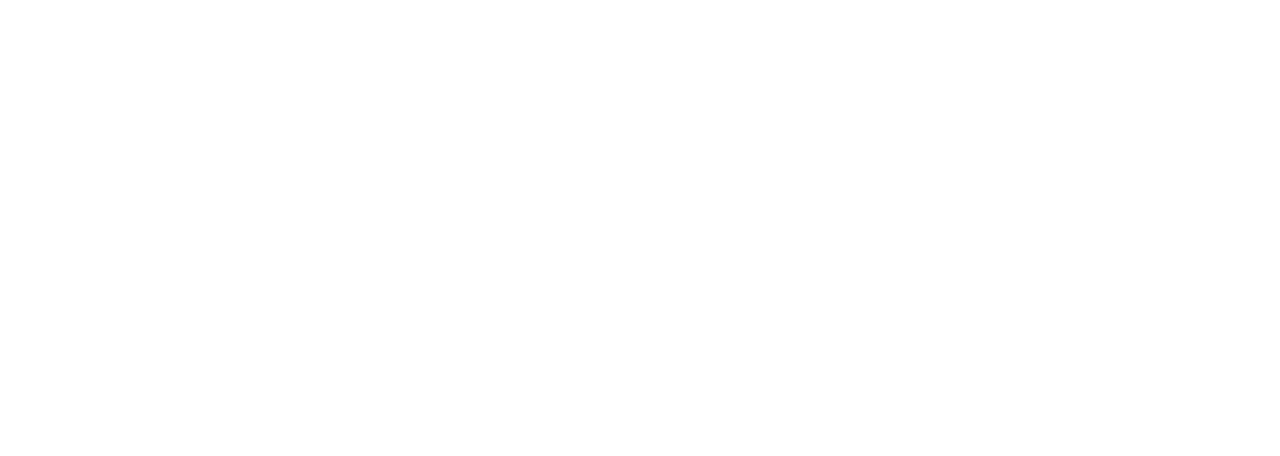
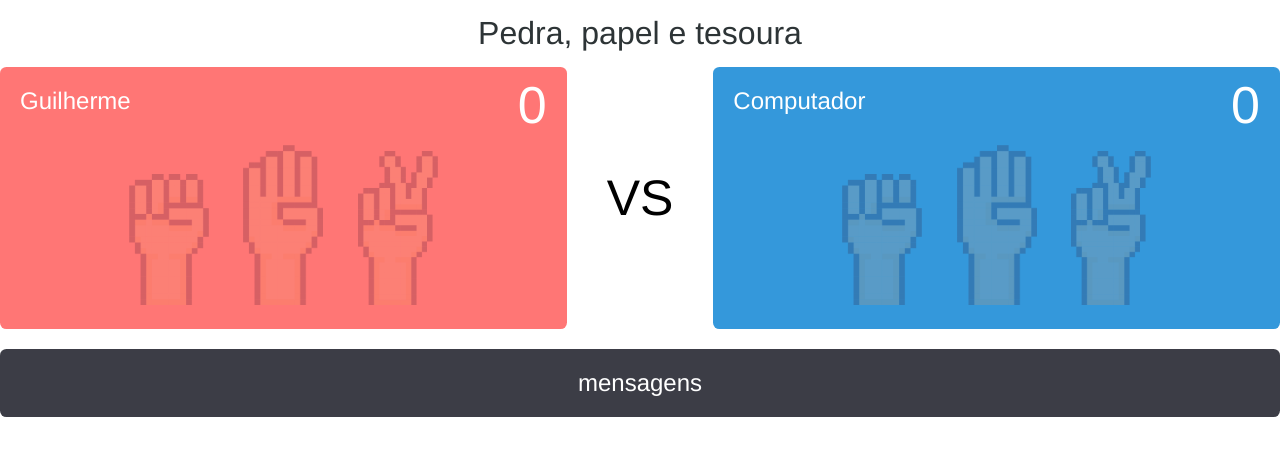
Before and after one commit to ooguuiholiv/jokenpo, a plain HTML site: page index.html in a window 1280 px wide. Drawn offline with Linux system fonts and the light colour scheme.

Commit message:
:tada: => feat: Create front-end game - Jokenpo game

```diff
--- a/index.html
+++ b/index.html
@@ -4,6 +4,53 @@
     <meta charset="UTF-8" />
     <meta name="viewport" content="width=device-width, initial-scale=1.0" />
     <title>Jokenpo</title>
+    <link rel="stylesheet" href="styles.css" />
   </head>
-  <body></body>
+  <body>
+    <div id="principal">
+      <div id="titulo"><h1>Pedra, papel e tesoura</h1></div>
+      <div id="placar">
+        <div id="player">
+          <h2 id="jogador-nome">Guilherme</h2>
+          <span id="jogador-pontos">0</span>
+          <ul id="jogador-escolha">
+            <li>
+              <a id="jogador-escolha-1"><img src="./img/pedra.png" alt="" /></a>
+            </li>
+            <li>
+              <a id="jogador-escolha-2"><img src="./img/papel.png" alt="" /></a>
+            </li>
+            <li>
+              <a id="jogador-escolha-3"
+                ><img src="./img/tesoura.png" alt=""
+              /></a>
+            </li>
+          </ul>
+        </div>
+        <div id="versus">VS</div>
+        <div id="computador">
+          <h2 id="computador-nome">Computador</h2>
+          <span id="computador-pontos">0</span>
+          <ul id="computador-escolha">
+            <li>
+              <a id="computador-escolha-1"
+                ><img src="./img/pedra.png" alt=""
+              /></a>
+            </li>
+            <li>
+              <a id="computador-escolha-2"
+                ><img src="./img/papel.png" alt=""
+              /></a>
+            </li>
+            <li>
+              <a id="computador-escolha-3"
+                ><img src="./img/tesoura.png" alt=""
+              /></a>
+            </li>
+          </ul>
+        </div>
+      </div>
+      <div id="mensagem">mensagens</div>
+    </div>
+  </body>
 </html>
--- /dev/null
+++ b/styles.css
@@ -0,0 +1,123 @@
+* {
+  margin: 0;
+  padding: 0;
+  box-sizing: border-box;
+  font-family: Helvetica Neue, Helvetica, Arial;
+  font-weight: 400;
+  cursor: default;
+}
+
+#titulo {
+  text-align: center;
+  padding: 15px 0;
+  color: #2d3436;
+}
+
+#placar {
+  display: flex;
+  align-items: center;
+  justify-content: center;
+}
+#player {
+  background-color: #ff7675;
+  position: relative;
+}
+
+#jogador-nome,
+#computador-nome {
+  font-size: 24px;
+}
+
+#jogador-pontos,
+#computador-pontos {
+  font-size: 52px;
+  position: absolute;
+  top: 8px;
+}
+#jogador-pontos {
+  right: 20px;
+}
+
+#computador-pontos {
+  right: 20px;
+}
+
+#player,
+#computador {
+  flex-grow: 1;
+  color: #fff;
+  border-radius: 0.4rem;
+  padding: 20px;
+}
+
+#player h2,
+#computador h2 {
+  margin: 0;
+  padding: 0;
+}
+#player #jogador-escolha {
+  margin: 30px 0 0;
+  padding: 0;
+  list-style: none;
+  text-align: center;
+}
+#player #jogador-escolha li {
+  display: inline;
+  padding: 0 15px;
+}
+
+#player #jogador-escolha a {
+  opacity: 0.2;
+}
+#player #jogador-escolha a:hover {
+  opacity: 1;
+}
+
+#player #jogador-escolha img {
+  max-width: 80px;
+}
+
+#versus {
+  font-size: 50px;
+  padding: 0 40px;
+  font-weight: 100;
+}
+
+#computador {
+  background-color: #3498db;
+  position: relative;
+}
+
+/*  */
+
+#computador #computador-escolha {
+  margin: 30px 0 0;
+  padding: 0;
+  list-style: none;
+  text-align: center;
+}
+#computador #computador-escolha li {
+  display: inline;
+  padding: 0 15px;
+}
+
+#computador #computador-escolha a {
+  opacity: 0.2;
+}
+#computador #computador-escolha a:hover {
+  opacity: 1;
+}
+
+#computador #computador-escolha img {
+  max-width: 80px;
+}
+
+#mensagem {
+  background-color: #3c3d46;
+  text-align: center;
+  border-radius: 0.4rem;
+  margin: 20px 0;
+  padding: 20px;
+  font-size: 24px;
+  color: #fff;
+}
```
Also changed, not shown: img/papel.png (added), img/pedra.png (added), img/tesoura.png (added).
